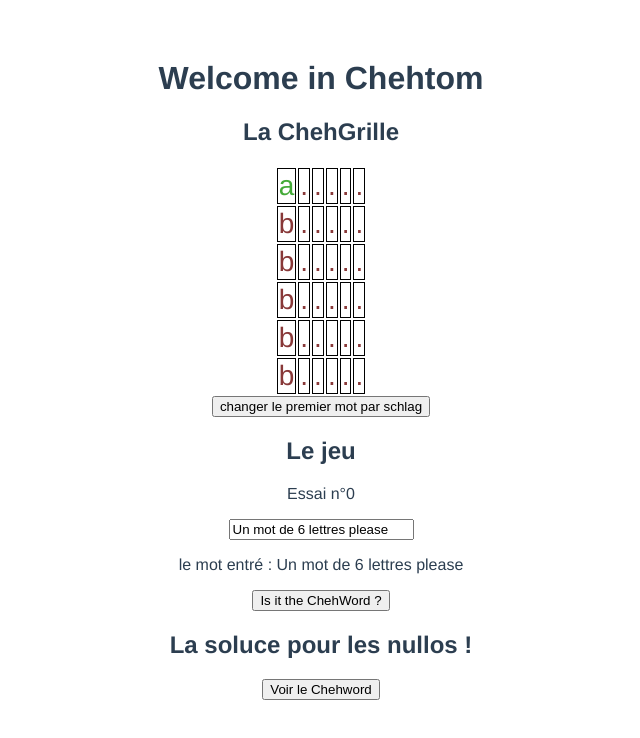
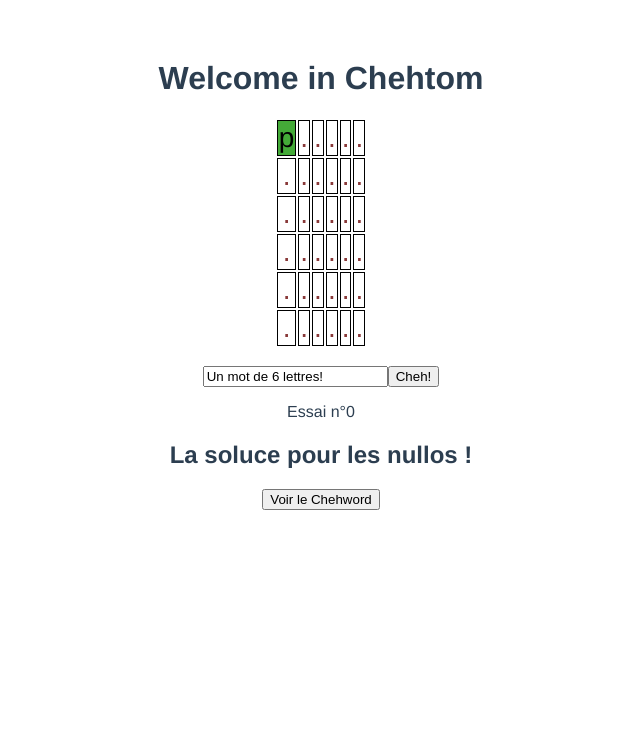
Before and after one commit to MaelDre/chehtom, a Vue app: page / in a window 1280 px wide. Shown: the top 738 px of the page, without its empty margins (319-959 px from the left). Built offline with nearby package versions, Linux system fonts and the light colour scheme.

Commit message:
sequential display of the word

```diff
--- a/src/components/ChehtomGame.vue
+++ b/src/components/ChehtomGame.vue
@@ -1,12 +1,10 @@
 <template>
   <h1>Welcome in Chehtom</h1>
   <displayGame ref="grille" />
-  <button @click="changeSchlag"> changer le premier mot par schlag</button>
-  <h2>Le jeu </h2>
+  <br />
+  <input type="text" name="inputWord" v-model="wordToTry">
+  <button @click="tryWord(wordToTry)">Cheh!</button>
   <p>Essai n°{{ count }} </p>
-  <input type="text" name="inputWord" v-model="wordToTry">
-  <p> le mot entré : {{ wordToTry}} </p>
-  <button @click="tryWord(wordToTry)">Is it the ChehWord ?</button>
   <p v-if="win>0"> <strong>Victory</strong></p>
   <p v-if="count === 6"> Perdu !</p>
   <h2>La soluce pour les nullos !</h2>
@@ -29,7 +27,7 @@ export default {
         chehWordArray: ['p','i','r','a','t','e'],
         colorArray: ["c0","c0","c0","c0","c0","c0"],
         showCheh : false,
-        wordToTry : 'Un mot de 6 lettres please',
+        wordToTry : 'Un mot de 6 lettres!',
         win: 0,
         count : 0,
         resArray: ['.','.','.','.','.','.']
@@ -67,12 +65,8 @@ export default {
             this.win = 0;
             this.count++;
             //display the right letters on the grid
-            this.$refs.grille.changeAWord(this.count,this.resArray.join(""));
-
+            this.$refs.grille.displayFirstLetter(this.count,this.chehword);
         }
-    },
-    changeSchlag(){
-        this.$refs.grille.changeAWord(0,'schlag')
     },
     whereLetterIsInChehword(l,cw){
         // renvoie l'index de la position de la lettre dans le sheh word
@@ -96,6 +90,9 @@ export default {
         }
         console.log('colorArray:', this.colorArray);
     }
+  },
+  mounted() {
+    this.$refs.grille.displayFirstLetter(0,this.chehword);
   }
 }
 </script>
--- a/src/components/displayGame.vue
+++ b/src/components/displayGame.vue
@@ -1,5 +1,4 @@
 <template>
-<h2>La ChehGrille</h2>
  <table>
     <tr v-for="(c, index) in chehObjArray" :key="index">
         <td :class="c[0].color"> {{ c[0].letter }}</td>
@@ -35,12 +34,12 @@ export default {
                 [0,0,0,0,0,0]
             ],
             chehObjArray: [
-                [{"letter":"a", "color":"c2"},{"letter":".", "color":"c0"},{"letter":".", "color":"c0"},{"letter":".", "color":"c0"},{"letter":".", "color":"c0"},{"letter":".", "color":"c0"}],
-                [{"letter":"b", "color":"c0"},{"letter":".", "color":"c0"},{"letter":".", "color":"c0"},{"letter":".", "color":"c0"},{"letter":".", "color":"c0"},{"letter":".", "color":"c0"}],
-                [{"letter":"b", "color":"c0"},{"letter":".", "color":"c0"},{"letter":".", "color":"c0"},{"letter":".", "color":"c0"},{"letter":".", "color":"c0"},{"letter":".", "color":"c0"}],
-                [{"letter":"b", "color":"c0"},{"letter":".", "color":"c0"},{"letter":".", "color":"c0"},{"letter":".", "color":"c0"},{"letter":".", "color":"c0"},{"letter":".", "color":"c0"}],
-                [{"letter":"b", "color":"c0"},{"letter":".", "color":"c0"},{"letter":".", "color":"c0"},{"letter":".", "color":"c0"},{"letter":".", "color":"c0"},{"letter":".", "color":"c0"}],
-                [{"letter":"b", "color":"c0"},{"letter":".", "color":"c0"},{"letter":".", "color":"c0"},{"letter":".", "color":"c0"},{"letter":".", "color":"c0"},{"letter":".", "color":"c0"}],
+                [{"letter":".", "color":"c0"},{"letter":".", "color":"c0"},{"letter":".", "color":"c0"},{"letter":".", "color":"c0"},{"letter":".", "color":"c0"},{"letter":".", "color":"c0"}],
+                [{"letter":".", "color":"c0"},{"letter":".", "color":"c0"},{"letter":".", "color":"c0"},{"letter":".", "color":"c0"},{"letter":".", "color":"c0"},{"letter":".", "color":"c0"}],
+                [{"letter":".", "color":"c0"},{"letter":".", "color":"c0"},{"letter":".", "color":"c0"},{"letter":".", "color":"c0"},{"letter":".", "color":"c0"},{"letter":".", "color":"c0"}],
+                [{"letter":".", "color":"c0"},{"letter":".", "color":"c0"},{"letter":".", "color":"c0"},{"letter":".", "color":"c0"},{"letter":".", "color":"c0"},{"letter":".", "color":"c0"}],
+                [{"letter":".", "color":"c0"},{"letter":".", "color":"c0"},{"letter":".", "color":"c0"},{"letter":".", "color":"c0"},{"letter":".", "color":"c0"},{"letter":".", "color":"c0"}],
+                [{"letter":".", "color":"c0"},{"letter":".", "color":"c0"},{"letter":".", "color":"c0"},{"letter":".", "color":"c0"},{"letter":".", "color":"c0"},{"letter":".", "color":"c0"}],
             ]
         }
     },
@@ -53,6 +52,8 @@ export default {
         changeAWordCol(i,w,colArray){
             let newWord = Array.from(w);
             console.log(newWord);
+
+
             this.chehArray[i][0] = newWord[0];
             this.chehArray[i][1] = newWord[1];
             this.chehArray[i][2] = newWord[2];
@@ -60,27 +61,39 @@ export default {
             this.chehArray[i][4] = newWord[4];
             this.chehArray[i][5] = newWord[5];
         },
+        displayAletterObj(i,j,l,col){
+                this.chehObjArray[i][j].letter = l;
+                this.chehObjArray[i][j].color = col;
+        },
+        displayALetterLoop(i,j,nw,colArray){
+            setTimeout(function() {   //  call a 3s setTimeout when the loop is called
+                    console.log('helloo j', j);   //  your code here
+                    this.chehObjArray[i][j].letter = nw[j];
+                    this.chehObjArray[i][j].color = colArray[j];
+                    j++;                    //  increment the counter
+                    if (j < 6) {           //  if the counter < 10, call the loop function
+                        this.displayALetterLoop(i,j,nw,colArray);             //  ..  again which will trigger another
+                    }                       //  ..  setTimeout()
+                }.bind(this), 1000);
+        },
         changeAWordObj(i,w,colArray){
             let newWord = Array.from(w);
             console.log(newWord);
+            var j=0;
+            this.displayALetterLoop(i,j,newWord,colArray);
+        },
+        displayFirstLetter(i,w){
+            let newWord = Array.from(w);
 
             this.chehObjArray[i][0].letter = newWord[0];
-            this.chehObjArray[i][1].letter = newWord[1];
-            this.chehObjArray[i][2].letter = newWord[2];
-            this.chehObjArray[i][3].letter = newWord[3];
-            this.chehObjArray[i][4].letter = newWord[4];
-            this.chehObjArray[i][5].letter = newWord[5];
+            this.chehObjArray[i][0].color = 'c2';
 
-            this.chehObjArray[i][0].color = colArray[0];
-            this.chehObjArray[i][1].color = colArray[1];
-            this.chehObjArray[i][2].color = colArray[2];
-            this.chehObjArray[i][3].color = colArray[3];
-            this.chehObjArray[i][4].color = colArray[4];
-            this.chehObjArray[i][5].color = colArray[5];
+            for (let j=1; j<6; j++){
+                this.chehObjArray[i][j].letter = '.';
+                this.chehObjArray[i][j].color = 'c0';
+            }
         }
-
     }
-
 }
 </script>
 
@@ -99,10 +112,12 @@ td {
   color: #883838;
 }
 .c1 {
-  color: #DD00FF;
+  color: #000000;
+  background-color: rgb(255, 255, 0);
 }
 .c2 {
-  color: #44AA38;
+  color: #000000;
+  background-color: #44AA38;
 }
 .maclasse2{
     font-size:40px;
```
